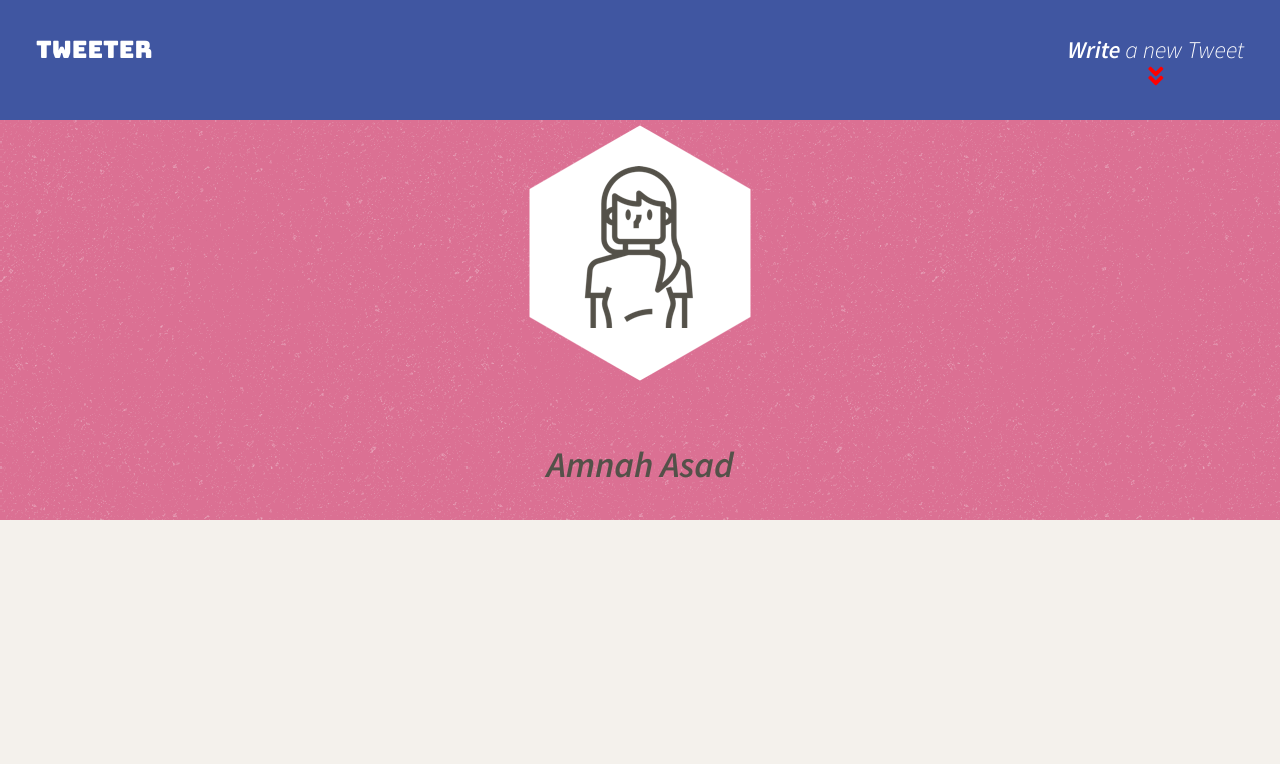
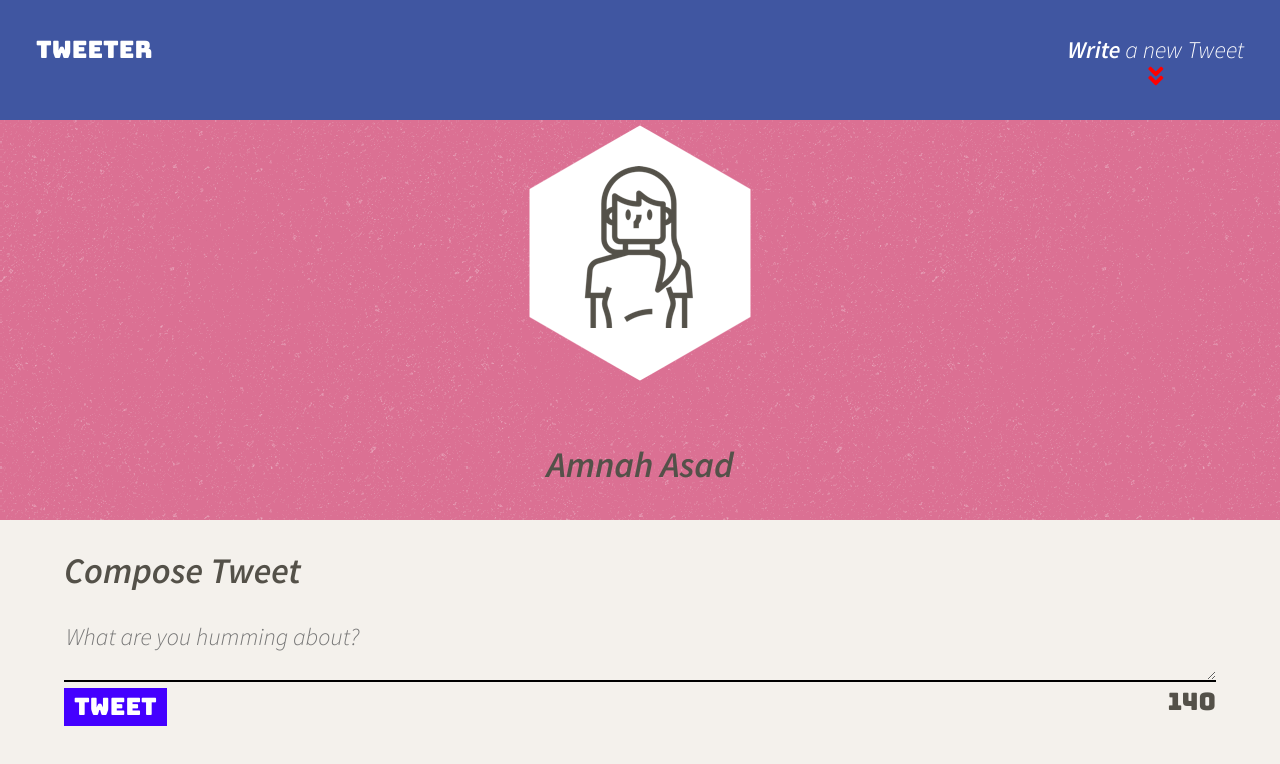
Before and after one commit to amnahasad/tweeter, a website: page public/index.html in a window 1280 px wide. Drawn offline with nearby package versions, Linux system fonts and the light colour scheme.

Commit message:
Added the styled form

```diff
--- a/public/index.html
+++ b/public/index.html
@@ -19,6 +19,7 @@
   <link rel="stylesheet" href="/styles/layout.css" type="text/css" />
   <link rel="stylesheet" href="/styles/nav.css" type="text/css" />
   <link rel="stylesheet" href="/styles/header.css" type="text/css" />
+  <link rel="stylesheet" href="/styles/new-tweet.css" type="text/css" />
 
   <!-- External JS -->
   <script src="https://ajax.googleapis.com/ajax/libs/jquery/3.4.1/jquery.min.js"></script>
@@ -51,7 +52,17 @@
   </header>
 
   <!-- Page-specific (main) content here -->
-  <main class="container"></main>
+  <main class="container">
+    <section class="new-tweet">
+      <h2>Compose Tweet</h2>
+      <form class="label-form" action="/tweets" method="POST">
+        <textarea name="text" id="tweet-text" placeholder="What are you humming about?"></textarea>
+        <div class="button_counter">
+          <button class="button" type="submit">Tweet</button>
+          <output name="counter" class="counter" for="tweet-text">140</output>
+        </div>
+      </form>
+    </section>
+  </main>
 </body>
-
 </html>
--- a/public/styles/layout.css
+++ b/public/styles/layout.css
@@ -26,9 +26,6 @@ body {
  */
 
  .container {
-  display: flex;
-  justify-content:center;
-  align-items:center;
   margin: 0 5%;
   background-color: #f4f1ec;
  }
--- /dev/null
+++ b/public/styles/new-tweet.css
@@ -0,0 +1,25 @@
+.button {
+    background-color: rgb(68, 0, 255);
+    color: white;
+    font-family: "Bungee";
+    border: none;
+    padding: 5px 10px;
+}
+
+.counter {
+    font-family: "Bungee";
+}
+
+
+
+.button_counter {
+    display: flex;
+    justify-content: space-between;
+ }
+
+#tweet-text {
+    width: 100%;
+    background-color: #f4f1ec;
+    border: none;
+    border-bottom: 2px solid;
+}
```
